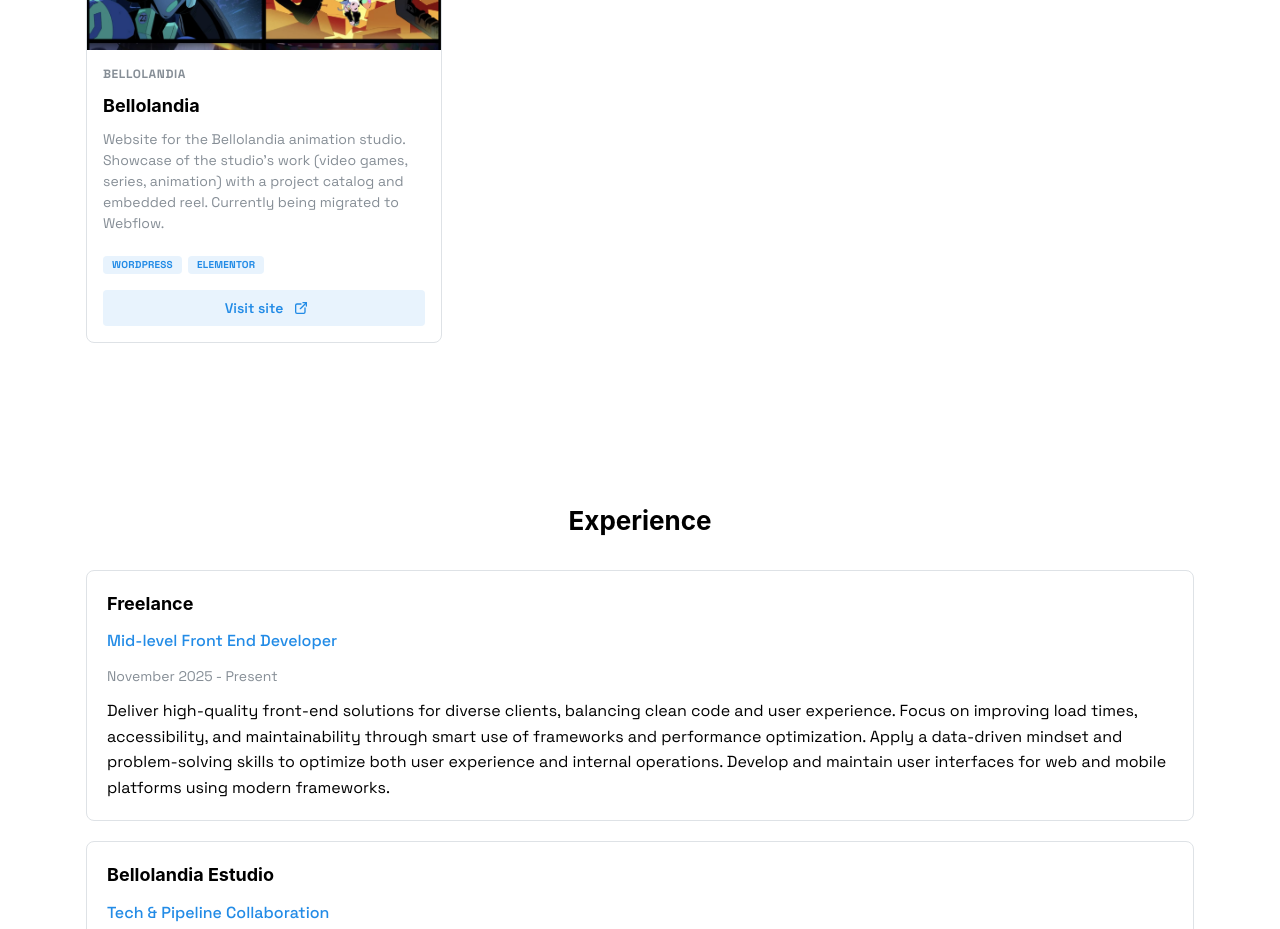
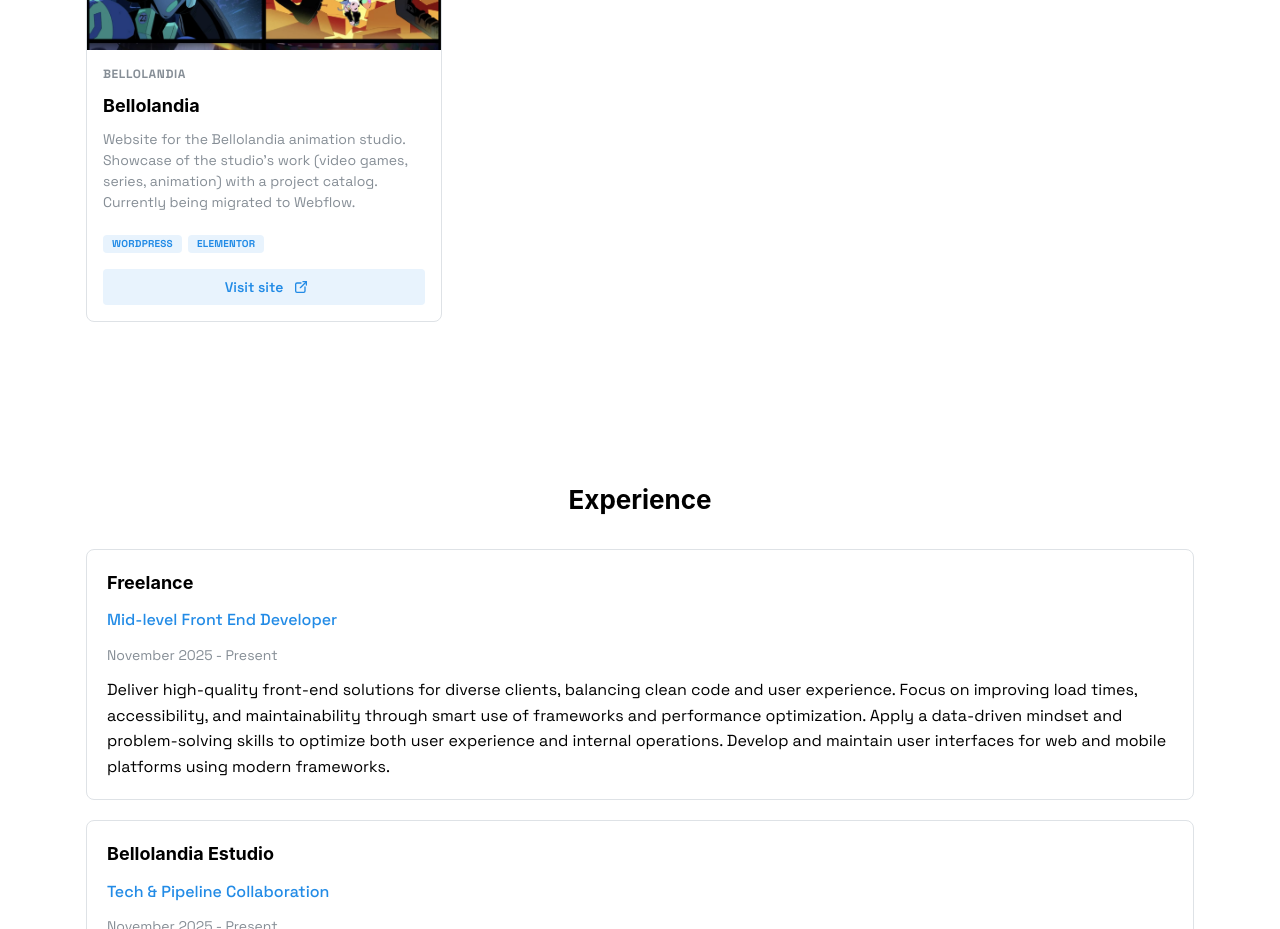
Before and after one commit to miguelGuarrochena/portfolio, a Next.js app: page / in a window 1280 px wide. Shown: the part 3320-4249 px from the top of the page. Built offline with nearby package versions, Linux system fonts and the light colour scheme.

Commit message:
Remove text in projects

```diff
--- a/src/dictionaries/en.ts
+++ b/src/dictionaries/en.ts
@@ -175,7 +175,7 @@
         type: 'web',
         context: 'Bellolandia',
         name: 'Bellolandia',
-        description: 'Website for the Bellolandia animation studio. Showcase of the studio\'s work (video games, series, animation) with a project catalog and embedded reel. Currently being migrated to Webflow.',
+        description: 'Website for the Bellolandia animation studio. Showcase of the studio\'s work (video games, series, animation) with a project catalog. Currently being migrated to Webflow.',
         stack: ['WordPress', 'Elementor'],
         youtubeId: '',
         startSeconds: 0,
--- a/src/dictionaries/es.ts
+++ b/src/dictionaries/es.ts
@@ -175,7 +175,7 @@
         type: 'web',
         context: 'Bellolandia',
         name: 'Bellolandia',
-        description: 'Sitio web del estudio de animación Bellolandia. Showcase de trabajos del estudio (videojuegos, series, animación) con catálogo de proyectos y reel embebido. En migración a Webflow.',
+        description: 'Sitio web del estudio de animación Bellolandia. Showcase de trabajos del estudio (videojuegos, series, animación) con catálogo de proyectos. En migración a Webflow.',
         stack: ['WordPress', 'Elementor'],
         youtubeId: '',
         startSeconds: 0,
```
